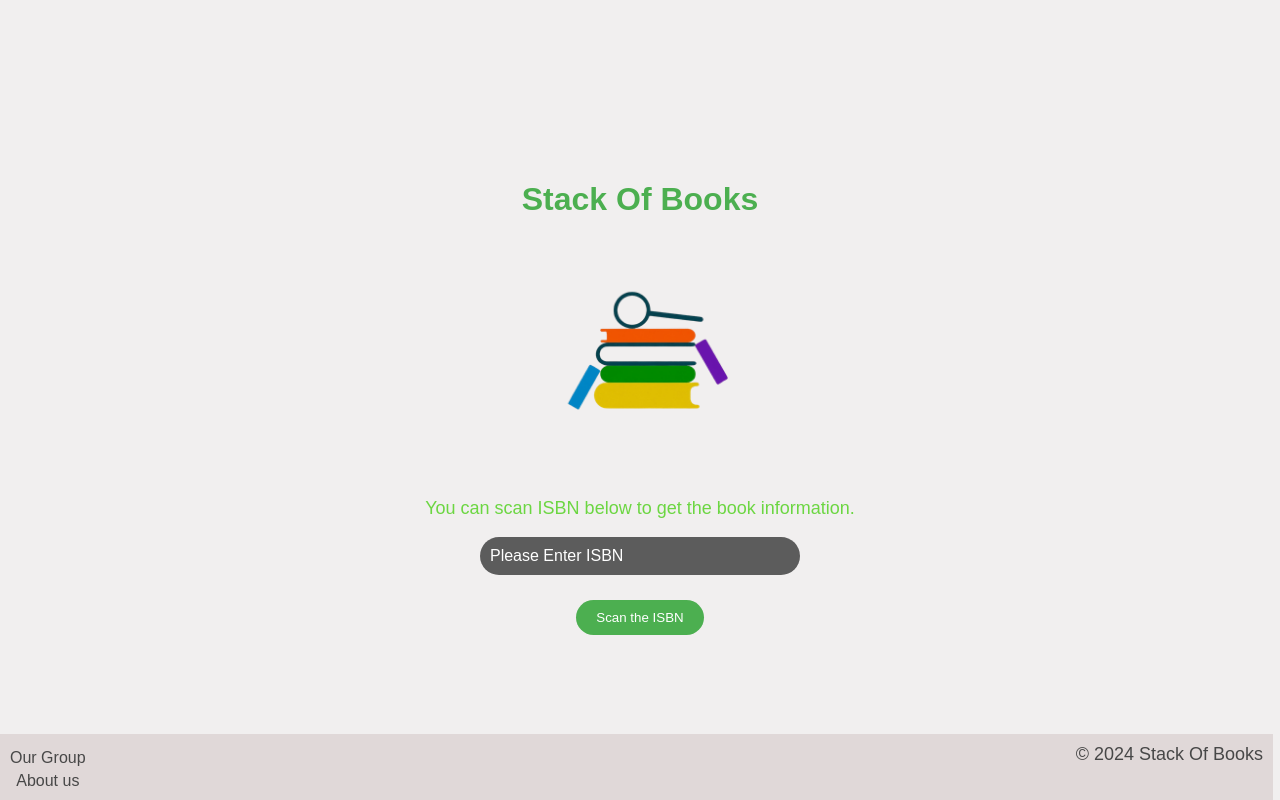
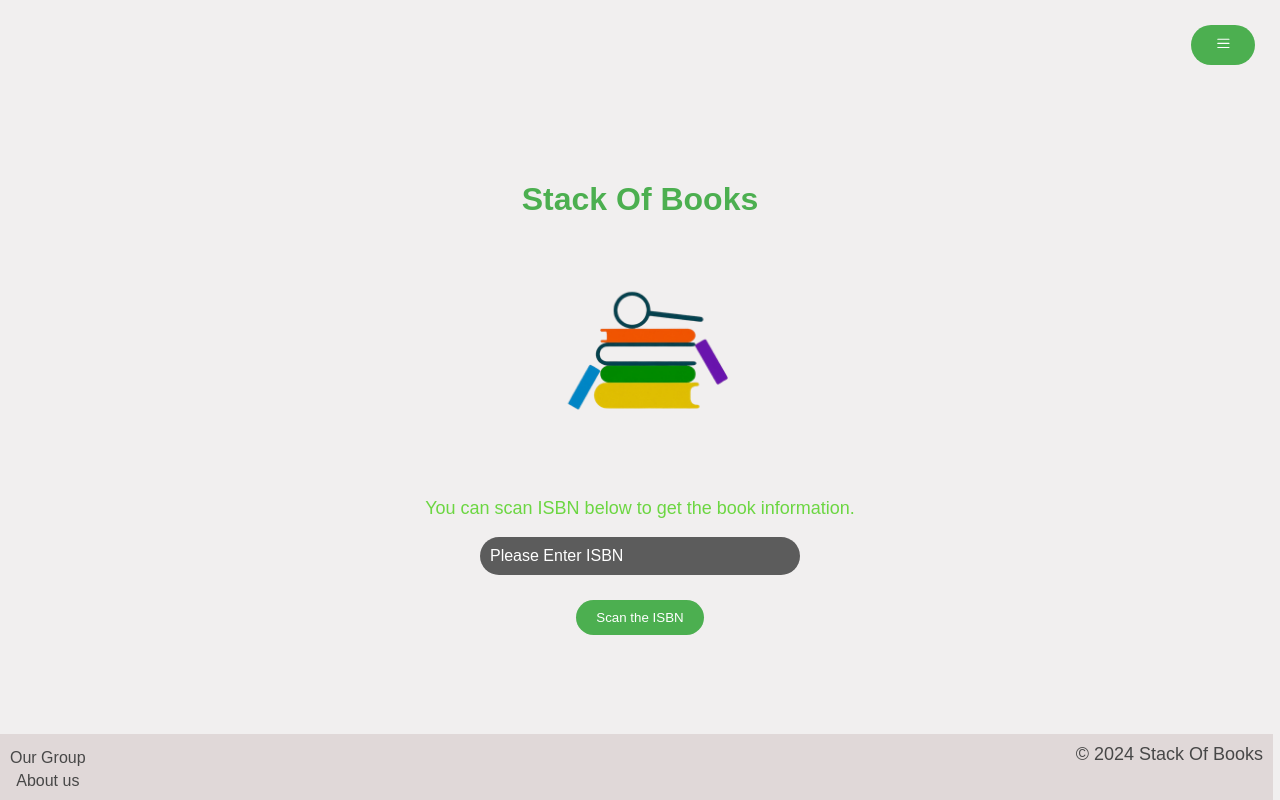
Before and after one commit to anishparulekar972/Stack-Of-Books, a React (Create React App) app in the folder client/: page / in a window 1280 px wide. Built offline with nearby package versions, Linux system fonts and the light colour scheme.

Commit message:
Added menubar to top right

```diff
--- a/client/src/App.css
+++ b/client/src/App.css
@@ -7,6 +7,42 @@ body {
   justify-content: center;
   align-items: center;
   height: 100vh;
+}
+
+.menu-container {
+  position: fixed;
+  top: 20px;
+  right: 20px;
+  z-index: 1000;
+}
+
+.menu-icon:hover {
+  background-color: #6cd642 !important;
+  color: white !important;
+}
+
+.menu-items {
+  position: absolute;
+  top: 50px;
+  right: 0;
+  background-color: white;
+  border-radius: 8px;
+  box-shadow: 0 2px 10px rgba(0, 0, 0, 0.1);
+  padding: 10px 0;
+  min-width: 200px;
+}
+
+.menu-items a {
+  display: block;
+  padding: 10px 20px;
+  color: #333;
+  text-decoration: none;
+  transition: background-color 0.3s ease;
+}
+
+.menu-items a:hover {
+  background-color: #f5f5f5;
+  color: #6cd642;
 }
 
 .container {
@@ -145,9 +181,3 @@ button:hover {
   color: #474747;
   margin: 0;
 }
-
-.error-msg {
-  color: red;
-  font-size: 14px;
-  margin-top: 10px;
-}
--- a/client/src/App.js
+++ b/client/src/App.js
@@ -3,7 +3,7 @@ import './App.css';
 import booksLogo from './assets/Stack_of_Books_Logo.png';
 import Axios from 'axios';
 import { ActionIcon } from '@mantine/core';
-import { IconSquareXFilled } from '@tabler/icons-react';
+import { IconSquareXFilled, IconMenu2 } from '@tabler/icons-react';
 import { Link } from 'react-router-dom';
 
 function App() {
@@ -11,6 +11,7 @@ function App() {
   const [isBookOpen, setIsBookOpen] = useState(false);
   const [bookData, setBookdata] = useState({});
   const [errorMsg, setErrorMsg] = useState(""); // State for error message
+  const [isMenuOpen, setIsMenuOpen] = useState(false);
 
   const handleInputChange = (event) => {
     setIsbn(event.target.value);
@@ -52,6 +53,27 @@ function App() {
 
   return (
     <div className="container">
+      <div className="menu-container">
+        <ActionIcon
+          onClick={() => setIsMenuOpen(!isMenuOpen)}
+          variant="outline"
+          color="green"
+          aria-label="Menu"
+          className="menu-icon"
+        >
+          <IconMenu2 style={{ width: '70%', height: '70%' }} stroke={1.5} />
+        </ActionIcon>
+
+        {/* Menu Items */}
+        {isMenuOpen && (
+          <div className="menu-items">
+            <Link to="/" onClick={() => setIsMenuOpen(false)}>Signup</Link>
+            <Link to="/about" onClick={() => setIsMenuOpen(false)}>About Us</Link>
+            <a href="#" onClick={() => setIsMenuOpen(false)}>Contact</a>
+            <a href="#" onClick={() => setIsMenuOpen(false)}>Login</a>
+          </div>
+        )}
+      </div>
       <h1>Stack Of Books</h1>
       {isBookOpen ? (
         <>
```
